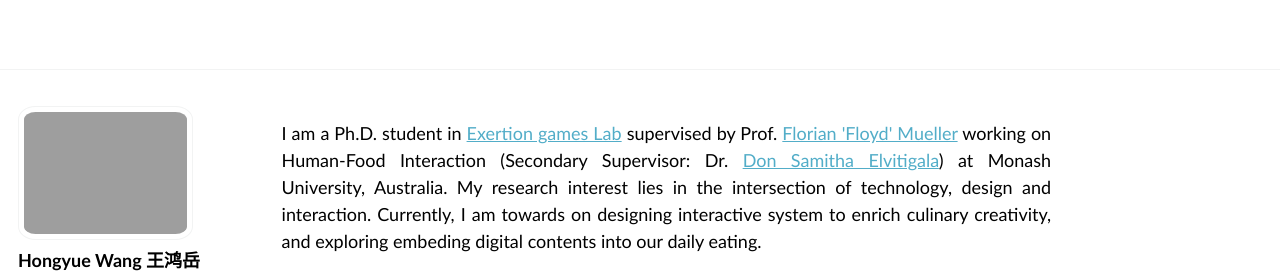
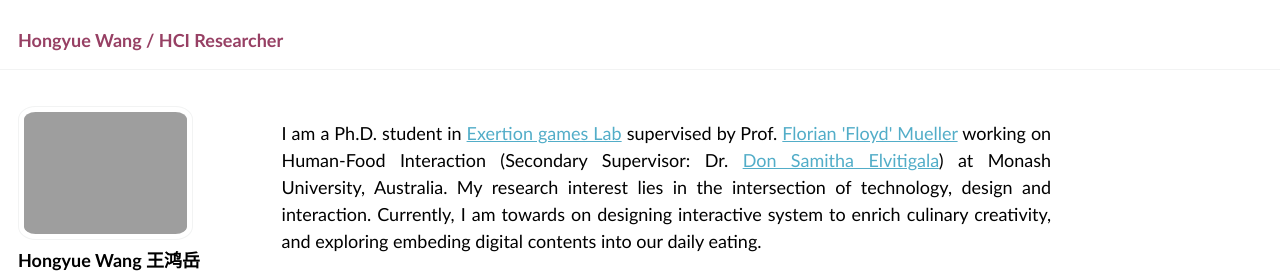
Before and after one commit to hongyue-howard-wang/hongyue-howard-wang.github.io, a Jekyll site: the page built from _pages/about.md, in a window 1280 px wide. Shown: the top 273 px of the page. Built offline with Jekyll 4.4.1, drawn with Linux system fonts in a browser that asks for light colours; nearby versions of some CDN libraries; some web fonts are replaced.

Commit message:
Update _config.yml

```diff
--- a/_config.yml
+++ b/_config.yml
@@ -8,7 +8,7 @@
 
 # Basic Site Settings
 locale                   : "en-US"
-title                    : ""
+title                    : "Hongyue Wang / HCI Researcher"
 title_separator          : "-"
 name                     : &name "Hongyue Wang"
 description              : &description "personal description"
```
